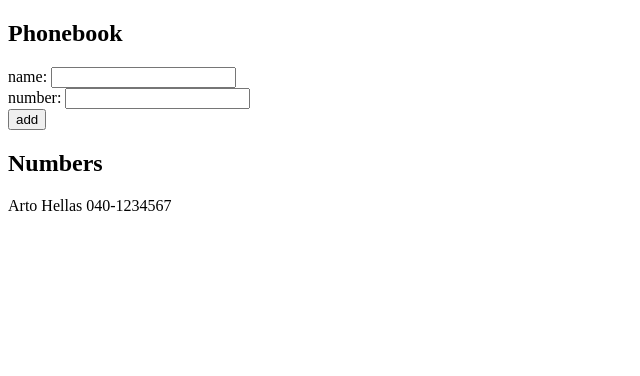
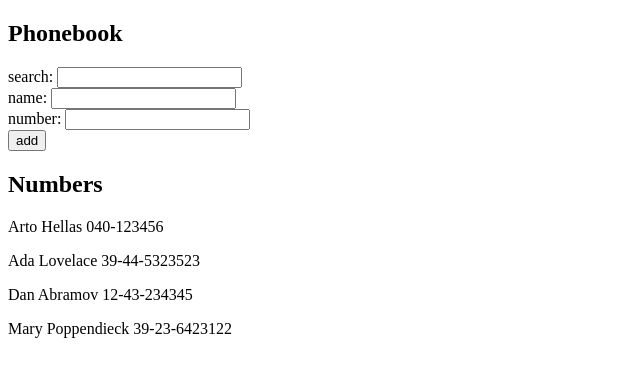
Before and after one commit to taltnbrg/fullstackopen, a React (Vite) app in the folder exercises/part2/phonebook/: page / in a window 1280 px wide. Shown: the top 376 px of the page, without its empty margins (0-640 px from the left). Built offline with nearby package versions, Linux system fonts and the light colour scheme.

Commit message:
2.9 add search functionality

```diff
--- a/exercises/part2/phonebook/src/App.jsx
+++ b/exercises/part2/phonebook/src/App.jsx
@@ -3,10 +3,15 @@ import Numbers from './components/Numbers'
 
 const App = () => {
   const [persons, setPersons] = useState([
-    { name: 'Arto Hellas', number: '040-1234567' }
+    { name: 'Arto Hellas', number: '040-123456', id: 1 },
+    { name: 'Ada Lovelace', number: '39-44-5323523', id: 2 },
+    { name: 'Dan Abramov', number: '12-43-234345', id: 3 },
+    { name: 'Mary Poppendieck', number: '39-23-6423122', id: 4 }
   ])
+
   const [newName, setNewName] = useState('')
   const [newNumber, setNewNumber] = useState('')
+  const [searchTerm, setSearchTerm] = useState('')
 
   const handleNewName = (event) => {
     setNewName(event.target.value)
@@ -14,6 +19,17 @@ const App = () => {
 
   const handlenewNumber = (event) => {
     setNewNumber(event.target.value)
+  }
+
+  const handleSearchTerm = (event) => {
+    setSearchTerm(event.target.value)
+  }
+
+  const filterPersonsByName = () => {
+    if( searchTerm.length > 0 ) {
+      return persons.filter( (person) => person.name.toLowerCase().includes(searchTerm.toLowerCase()))
+    }
+    return persons
   }
 
   const handleFormSubmit = (event) => {
@@ -25,9 +41,12 @@ const App = () => {
     setPersons(persons.concat({name: newName, number:newNumber}))
   }
 
+  const showPersons = filterPersonsByName()
+
   return (
     <div>
       <h2>Phonebook</h2>
+      search: <input type="text" onChange={handleSearchTerm} />
       <form onSubmit={handleFormSubmit}>
         <div>
           name: <input type="text" onChange={handleNewName} />
@@ -39,7 +58,7 @@ const App = () => {
           <button type="submit">add</button>
         </div>
       </form>
-      <Numbers persons={persons} />
+      {persons.length > 0 ? <Numbers persons={showPersons} /> : <p>no numbers submitted yet.</p>}
     </div>
   )
 }
--- a/exercises/part2/phonebook/src/components/Numbers.jsx
+++ b/exercises/part2/phonebook/src/components/Numbers.jsx
@@ -2,7 +2,7 @@ const Numbers = ({persons}) => {
     return (
         <div>
           <h2>Numbers</h2>
-          {persons.length > 0 ? persons.map(person => <p key={person.name}>{person.name} {person.number}</p>) : <p>no numbers submitted</p>}
+          {persons.length > 0 ? persons.map(person => <p key={person.name}>{person.name} {person.number}</p>) : <p>no results found.</p>}
         </div>
     )
 }
```
